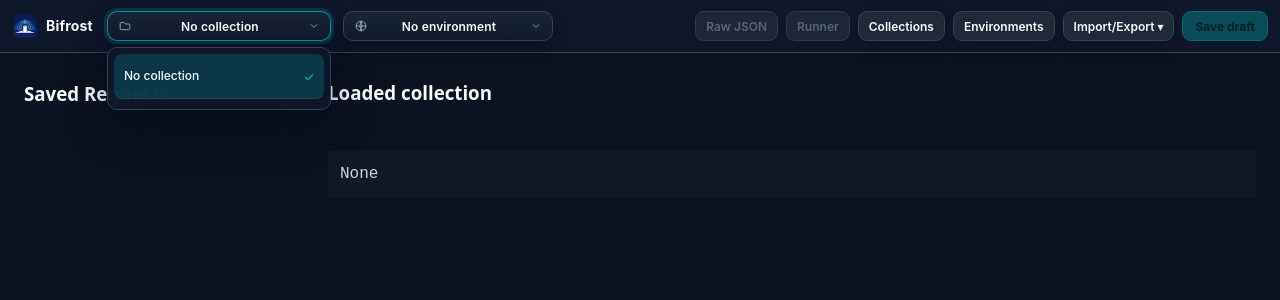
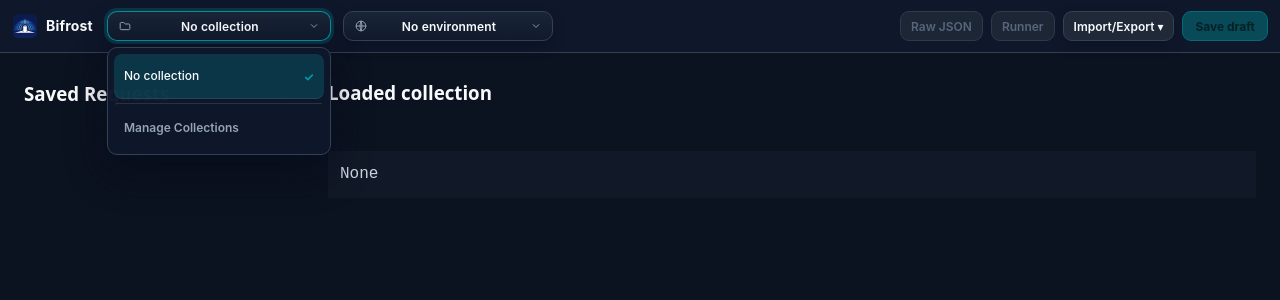
Before and after one commit to GuerL/bifrost, a React (Vite) app: page / in a window 1280 px wide. Both pictures are taken after a click on the button "No collection". Shown: the top 300 px of the page. Built offline with nearby package versions, Linux system fonts and the light colour scheme.

Commit message:
Release v1.0.2 - Moving management button of collections and environment in select button

```diff
--- a/package.json
+++ b/package.json
@@ -1,7 +1,7 @@
 {
   "name": "Bifrost",
   "private": true,
-  "version": "1.0.0",
+  "version": "1.0.2",
   "type": "module",
   "scripts": {
     "dev": "vite",
--- a/src-tauri/tauri.conf.json
+++ b/src-tauri/tauri.conf.json
@@ -1,7 +1,7 @@
 {
   "$schema": "https://schema.tauri.app/config/2",
   "productName": "Bifrost",
-  "version": "1.0.1",
+  "version": "1.0.2",
   "identifier": "com.guerl.bifrost",
   "build": {
     "beforeDevCommand": "npm run dev",
--- a/src/App.css
+++ b/src/App.css
@@ -302,30 +302,24 @@
   font-weight: 700;
 }
 
-.pg-topbar-selector-footer-wrap {
-  border-top: 1px solid rgba(71, 85, 105, 0.45);
-  margin-top: 4px;
-  padding-top: 6px;
+.pg-topbar-selector-separator {
+  height: 1px;
+  margin: 4px 2px 2px;
+  background: rgba(71, 85, 105, 0.45);
 }
 
-button.pg-topbar-selector-footer-action {
-  width: 100%;
-  min-height: 28px;
-  border: 1px solid transparent;
-  border-radius: 8px;
-  background: transparent;
-  color: var(--pg-text-dim);
-  font-size: 12px;
+.pg-topbar-selector-item-action {
+  color: var(--pg-text-muted);
   font-weight: 600;
-  text-align: left;
-  padding: 5px 9px;
-  cursor: pointer;
-  box-shadow: none;
 }
 
-button.pg-topbar-selector-footer-action:hover:not(:disabled) {
-  border-color: rgba(var(--pg-primary-rgb), 0.35);
-  background: rgba(var(--pg-primary-rgb), 0.14);
+.pg-topbar-selector-item-action[data-highlighted] {
+  color: var(--pg-text);
+  background: rgba(var(--pg-primary-rgb), 0.16);
+}
+
+.pg-topbar-selector-item-action[data-state="checked"] {
+  background: rgba(var(--pg-primary-rgb), 0.16);
   color: var(--pg-text);
 }
 
--- a/src/TopBar.tsx
+++ b/src/TopBar.tsx
@@ -206,7 +206,9 @@
                     icon={<FolderGlyph />}
                     value={currentCollectionId}
                     items={collectionSelectorItems}
-                    onChange={(collectionId) => onSelectCollection(collectionId ?? "")}
+                    onSelect={(collectionId) => onSelectCollection(collectionId ?? "")}
+                    onManage={onManageCollections}
+                    manageLabel="Manage Collections"
                     placeholder="No collection"
                     emptyOptionLabel="No collection"
                     width={224}
@@ -217,7 +219,9 @@
                     icon={<GlobeGlyph />}
                     value={currentEnvironmentId}
                     items={environmentSelectorItems}
-                    onChange={onSelectEnvironment}
+                    onSelect={onSelectEnvironment}
+                    onManage={onManageEnvironments}
+                    manageLabel="Manage Environments"
                     placeholder="No environment"
                     emptyOptionLabel="No environment"
                     width={210}
@@ -258,15 +262,6 @@
                     }
                 >
                     {isCollectionRunning ? "Runner • Running" : "Runner"}
-                </button>
-                <button
-                    onClick={onManageCollections}
-                    style={buttonStyle(false)}
-                >
-                    Collections
-                </button>
-                <button onClick={onManageEnvironments} style={buttonStyle(false)}>
-                    Environments
                 </button>
                 <div ref={transferMenuRef} style={{ position: "relative" }}>
                     <button
--- a/src/components/TopbarSelector.tsx
+++ b/src/components/TopbarSelector.tsx
@@ -11,28 +11,34 @@
     icon: ReactNode;
     value: string | null;
     items: TopbarSelectorItem[];
-    onChange: (nextValue: string | null) => void;
+    onSelect: (nextValue: string | null) => void;
     placeholder: string;
     emptyOptionLabel?: string;
     width?: number;
     ariaLabel: string;
-    footerActionLabel?: string;
-    onFooterAction?: () => void;
+    onCreate?: () => void;
+    onManage?: () => void;
+    createLabel?: string;
+    manageLabel?: string;
 };
 
 const EMPTY_OPTION_VALUE = "__bifrost-topbar-empty__";
+const ACTION_CREATE_VALUE = "__bifrost-topbar-action-create__";
+const ACTION_MANAGE_VALUE = "__bifrost-topbar-action-manage__";
 
 export default function TopbarSelector({
     icon,
     value,
     items,
-    onChange,
+    onSelect,
     placeholder,
     emptyOptionLabel,
     width,
     ariaLabel,
-    footerActionLabel,
-    onFooterAction,
+    onCreate,
+    onManage,
+    createLabel,
+    manageLabel,
 }: TopbarSelectorProps) {
     const [open, setOpen] = useState(false);
     const normalizedValue =
@@ -51,9 +57,19 @@
             open={open}
             onOpenChange={setOpen}
             value={normalizedValue}
-            onValueChange={(nextValue) =>
-                onChange(nextValue === EMPTY_OPTION_VALUE ? null : nextValue)
-            }
+            onValueChange={(nextValue) => {
+                if (nextValue === ACTION_CREATE_VALUE) {
+                    setOpen(false);
+                    onCreate?.();
+                    return;
+                }
+                if (nextValue === ACTION_MANAGE_VALUE) {
+                    setOpen(false);
+                    onManage?.();
+                    return;
+                }
+                onSelect(nextValue === EMPTY_OPTION_VALUE ? null : nextValue);
+            }}
         >
             <Select.Trigger
                 className="pg-topbar-selector-trigger"
@@ -115,19 +131,28 @@
                                 </Select.ItemIndicator>
                             </Select.Item>
                         ))}
-                        {footerActionLabel && onFooterAction && (
-                            <div className="pg-topbar-selector-footer-wrap">
-                                <button
-                                    type="button"
-                                    className="pg-topbar-selector-footer-action"
-                                    onClick={() => {
-                                        setOpen(false);
-                                        onFooterAction();
-                                    }}
-                                >
-                                    {footerActionLabel}
-                                </button>
-                            </div>
+                        {(onCreate || onManage) && (
+                            <div className="pg-topbar-selector-separator" aria-hidden />
+                        )}
+                        {onCreate && createLabel && (
+                            <Select.Item
+                                value={ACTION_CREATE_VALUE}
+                                className="pg-topbar-selector-item pg-topbar-selector-item-action"
+                            >
+                                <Select.ItemText>
+                                    <span className="pg-topbar-selector-item-label">{createLabel}</span>
+                                </Select.ItemText>
+                            </Select.Item>
+                        )}
+                        {onManage && manageLabel && (
+                            <Select.Item
+                                value={ACTION_MANAGE_VALUE}
+                                className="pg-topbar-selector-item pg-topbar-selector-item-action"
+                            >
+                                <Select.ItemText>
+                                    <span className="pg-topbar-selector-item-label">{manageLabel}</span>
+                                </Select.ItemText>
+                            </Select.Item>
                         )}
                     </Select.Viewport>
                 </Select.Content>
```
Also changed, not shown: 2 other files (tests, documents, lock files or other folders).
